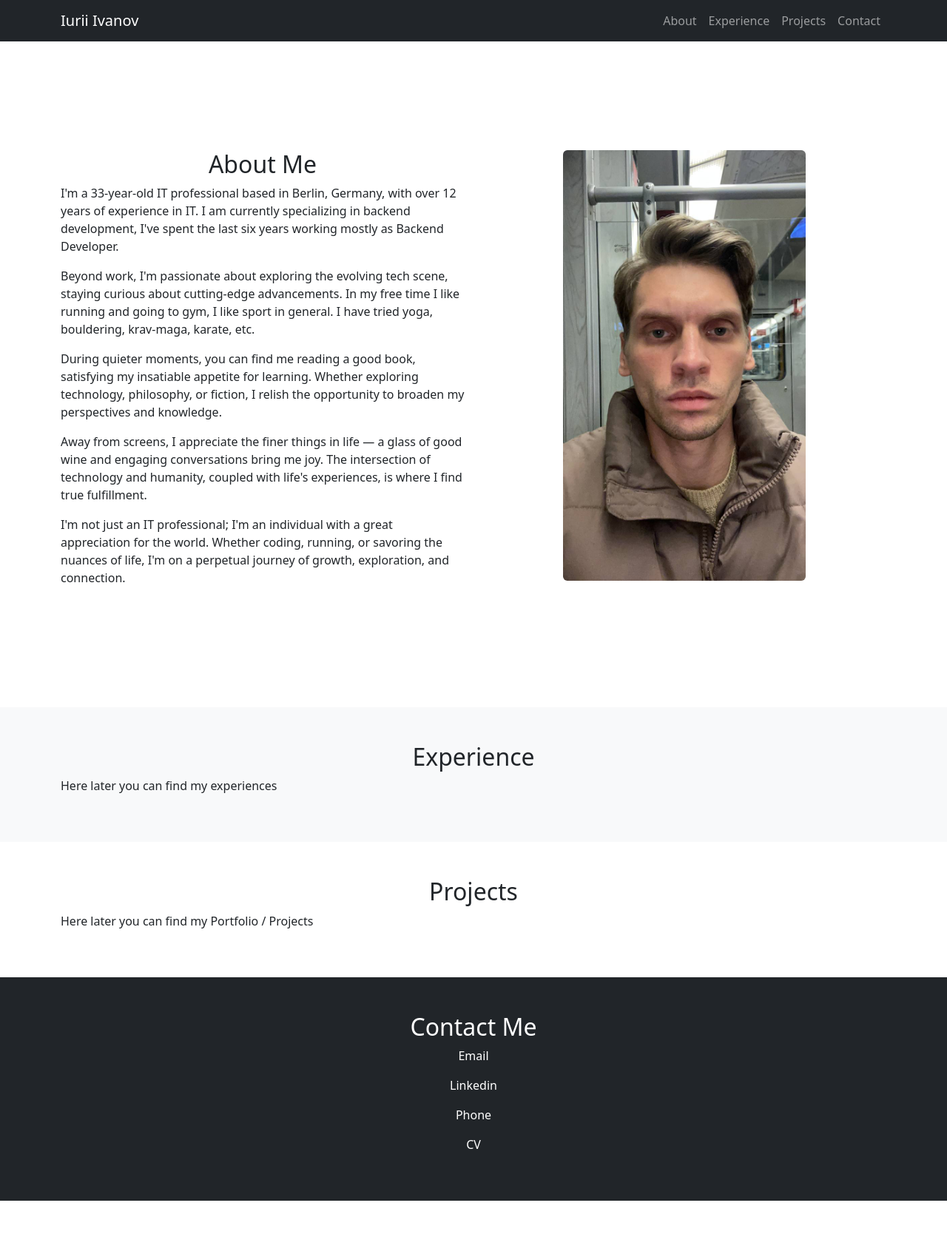
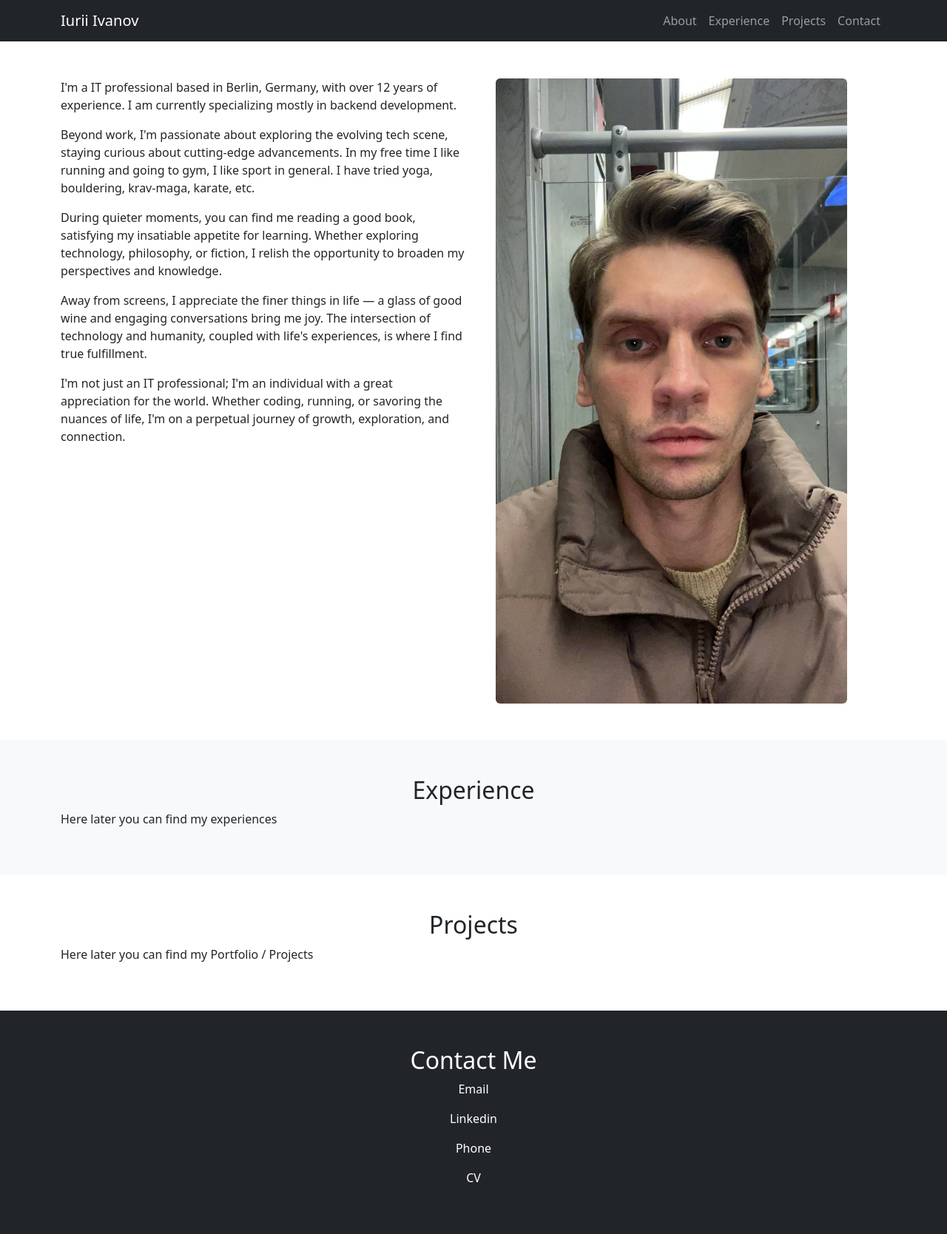
Before and after one commit to IvanovIurii/ivanovyura.github.io, a Jekyll site: the page index.html, which Jekyll copies as it is, in a window 1280 px wide. Shown: the whole page at 74% size. Built offline with Jekyll 4.4.1, drawn with Linux system fonts in a browser that asks for light colours; before the commit the page ends 1623 px from its top, so only the background shows below that.

Commit message:
Update index.html
Layout fixes

```diff
--- a/index.html
+++ b/index.html
@@ -7,16 +7,16 @@
     <link href="https://cdn.jsdelivr.net/npm/bootstrap@5.3.0/dist/css/bootstrap.min.css" rel="stylesheet">
     <style>
         .smaller-image {
-            width: 60%;
+            width: 90%;
             height: auto;
         }
         .centered-section {
             display: flex;
             justify-content: center;
             align-items: center;
-            height: 100vh;
             text-align: center;
         }
+    }
     </style>
     <script src="https://cdn.jsdelivr.net/npm/bootstrap@5.3.0/dist/js/bootstrap.bundle.min.js"></script>
 </head>
@@ -48,18 +48,14 @@
     </div>
 </nav>
 
-<section id="about" class="py-5 centered-section">
+<section id="about" class="py-5 centered-section" style="padding-top: 50px!important; padding-bottom: 50px!important">
     <div class="container">
         <div class="row">
             <div class="col-lg-6">
-                <h2>About Me</h2>
                 <div class="text-start">
                     <p>
-                        I'm a 33-year-old IT professional based in Berlin, Germany, with over 12 years of experience in
-                        IT.
-                        I am currently specializing in backend development, I've spent the last six years working mostly
-                        as
-                        Backend Developer.
+                        I'm a IT professional based in Berlin, Germany, with over 12 years of experience.
+                        I am currently specializing mostly in backend development.
                     </p>
                     <p>
                         Beyond work, I'm passionate about exploring the evolving tech scene, staying curious about
@@ -88,8 +84,8 @@
                     </p>
                 </div>
             </div>
-            <div class="col-lg-6">
-                <img src="static/me.jpeg" alt="Me" class="img-fluid rounded smaller-image">
+            <div class="col-lg-6" style="padding-left: 30px">
+                <img src="static/me.jpeg" alt="Me" class="img-fluid rounded smaller-image d-none d-lg-block">
             </div>
         </div>
     </div>
```
